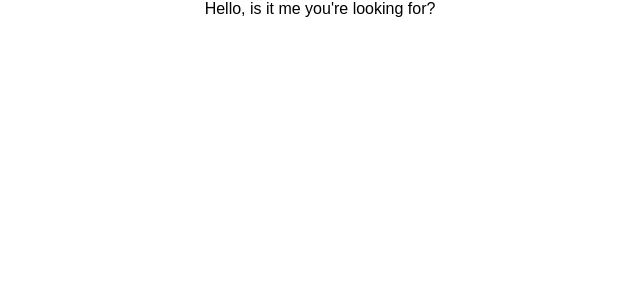
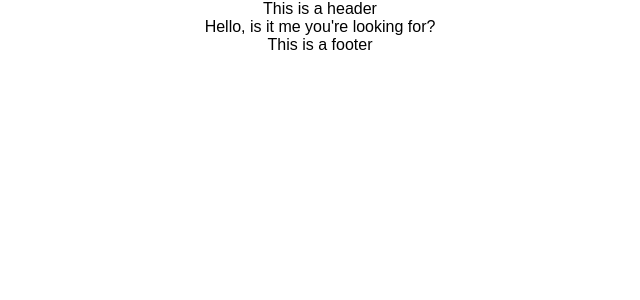
Before and after one commit to haldunanil-portfolio/portfolio-site, a React (Create React App) app: page / in a window 1280 px wide. Shown: the top 300 px of the page, without its empty margins (320-960 px from the left). Built offline with nearby package versions, Linux system fonts and the light colour scheme.

Commit message:
Create Header and Footer components and add them into Homepage

```diff
--- /dev/null
+++ b/src/components/Footer/Footer.js
@@ -0,0 +1,10 @@
+import React, { Component } from "react";
+import "./Footer.css";
+
+class Footer extends Component {
+  render() {
+    return <div>This is a footer</div>;
+  }
+}
+
+export default Footer;
--- /dev/null
+++ b/src/components/Header/Header.js
@@ -0,0 +1,10 @@
+import React, { Component } from "react";
+import "./Header.css";
+
+class Header extends Component {
+  render() {
+    return <div>This is a header</div>;
+  }
+}
+
+export default Header;
--- a/src/components/Homepage/Homepage.js
+++ b/src/components/Homepage/Homepage.js
@@ -1,9 +1,17 @@
 import React, { Component } from "react";
 import "./Homepage.css";
+import Header from "../Header/Header";
+import Footer from "../Footer/Footer";
 
 class Homepage extends Component {
   render() {
-    return <div>Hello, is it me you're looking for?</div>;
+    return (
+        <div>
+            <Header/>
+            Hello, is it me you're looking for?
+            <Footer/>
+        </div>
+    );
   }
 }
 
```
Also changed, not shown: src/components/Footer/Footer.css (added), src/components/Header/Header.css (added).
